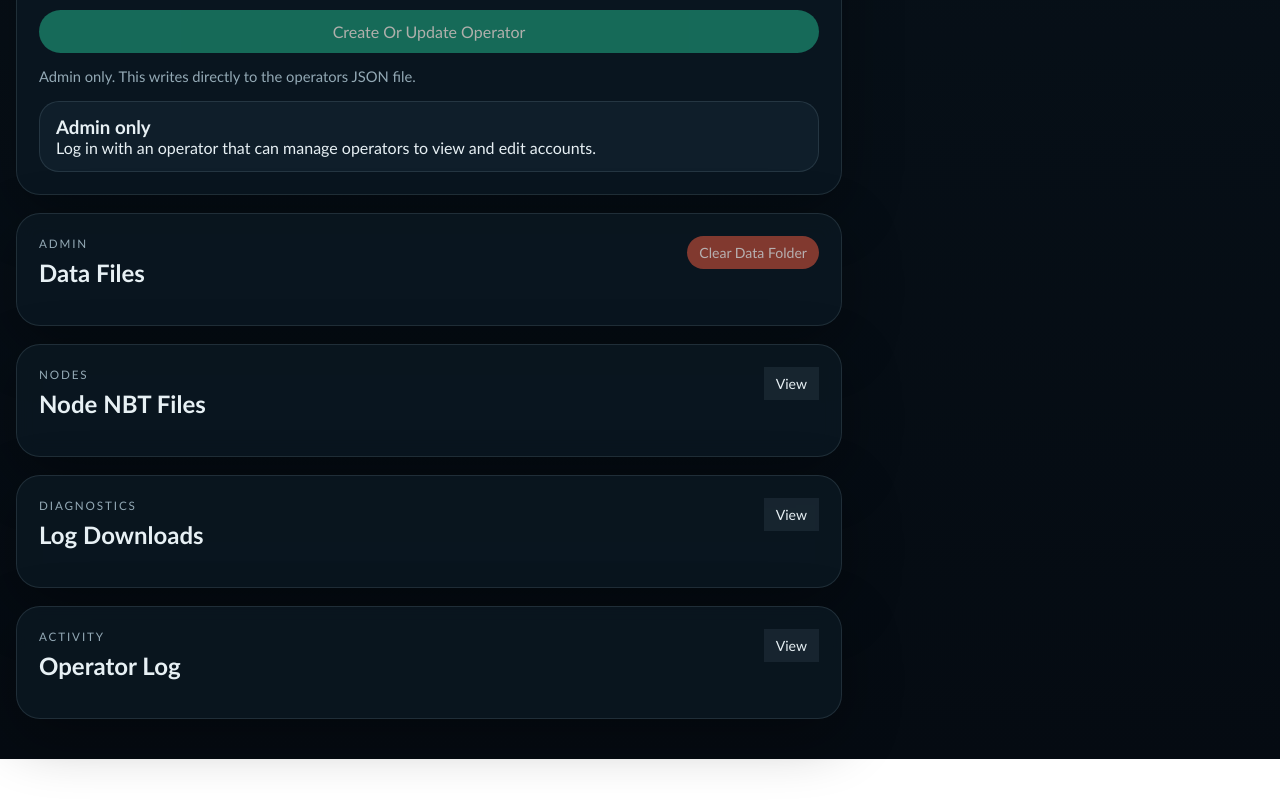
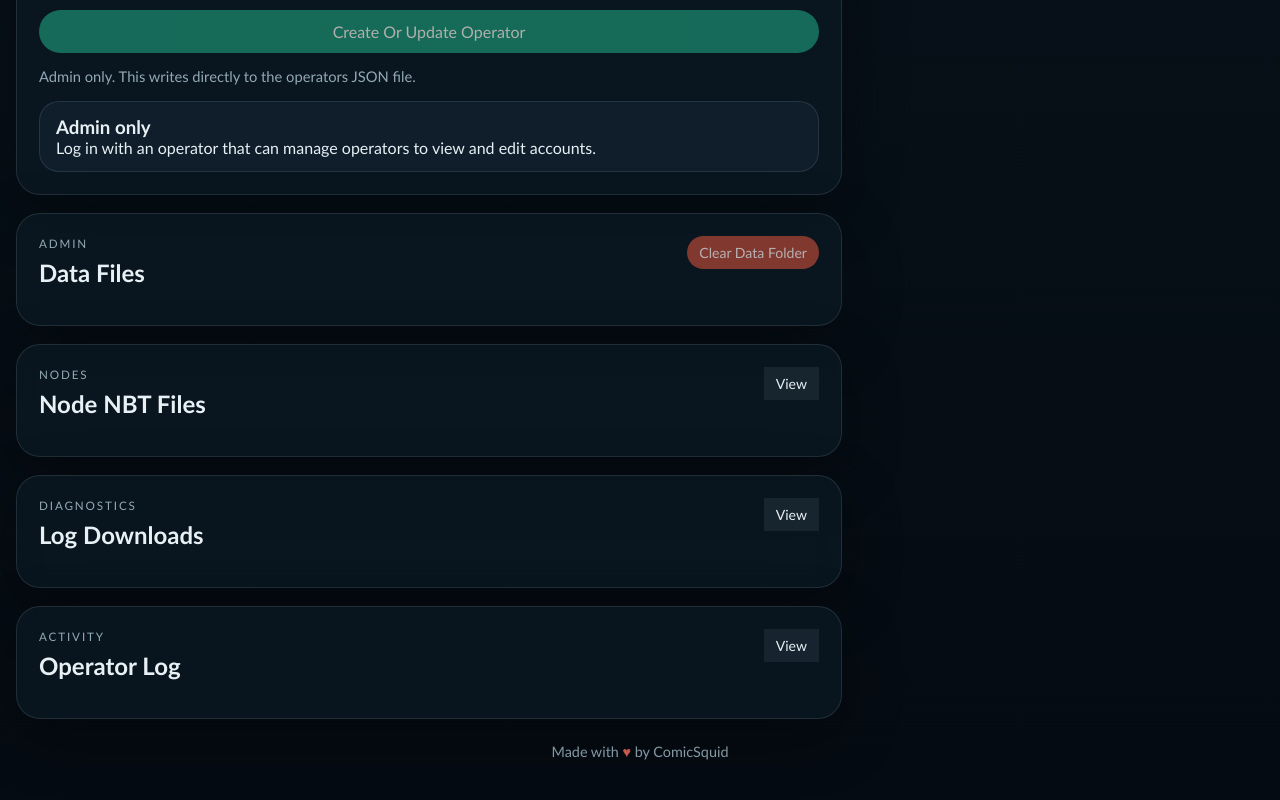
Before and after one commit to ComicSquid74273/mineflayer-Mapart-Bot, a website: page dashboard-service/public/index.html in a window 1280 px wide. Shown: the part 1569-2369 px from the top of the page. Before the commit the page ends 2328 px from the top, so only its background shows below. Drawn offline with Linux system fonts and the light colour scheme; no server answers.

Commit message:
feat: add dashboard credit section with author attribution

```diff
--- a/dashboard-service/public/assets/styles.css
+++ b/dashboard-service/public/assets/styles.css
@@ -39,6 +39,17 @@ textarea {
   width: min(1400px, calc(100% - 32px));
   margin: 0 auto;
   padding: 28px 0 40px;
+}
+
+.dashboard-credit {
+  margin-top: 24px;
+  text-align: center;
+  color: var(--muted);
+  font-size: 0.9rem;
+}
+
+.dashboard-credit span {
+  color: var(--danger-strong);
 }
 
 .hero {
--- a/dashboard-service/public/index.html
+++ b/dashboard-service/public/index.html
@@ -277,6 +277,9 @@
         </details>
       </section>
     </main>
+    <footer class="dashboard-credit" aria-label="Dashboard credit">
+      Made with <span aria-hidden="true">&hearts;</span> by ComicSquid
+    </footer>
   </div>
   <button id="backToTopButton" class="back-to-top hidden" type="button" title="Go to top" aria-label="Go to top">Top</button>
   <script src="/assets/app.js"></script>
```
